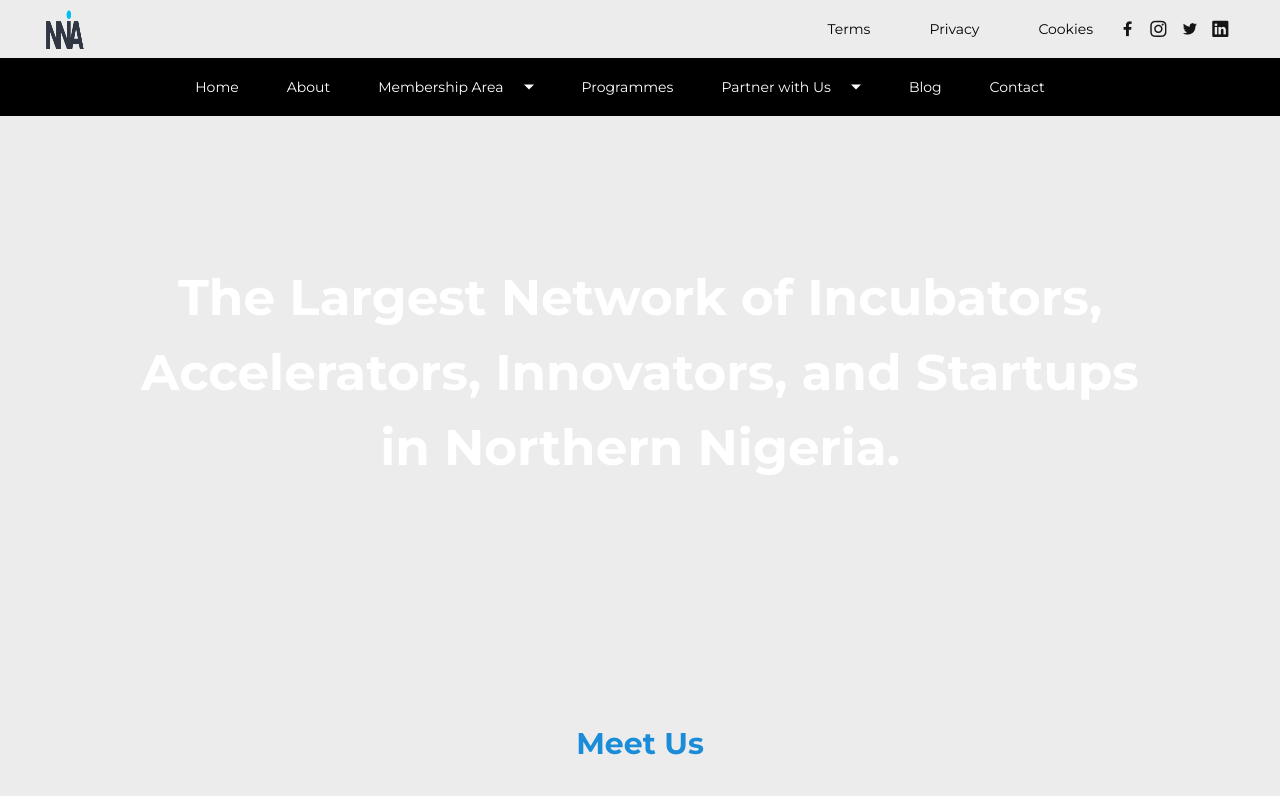
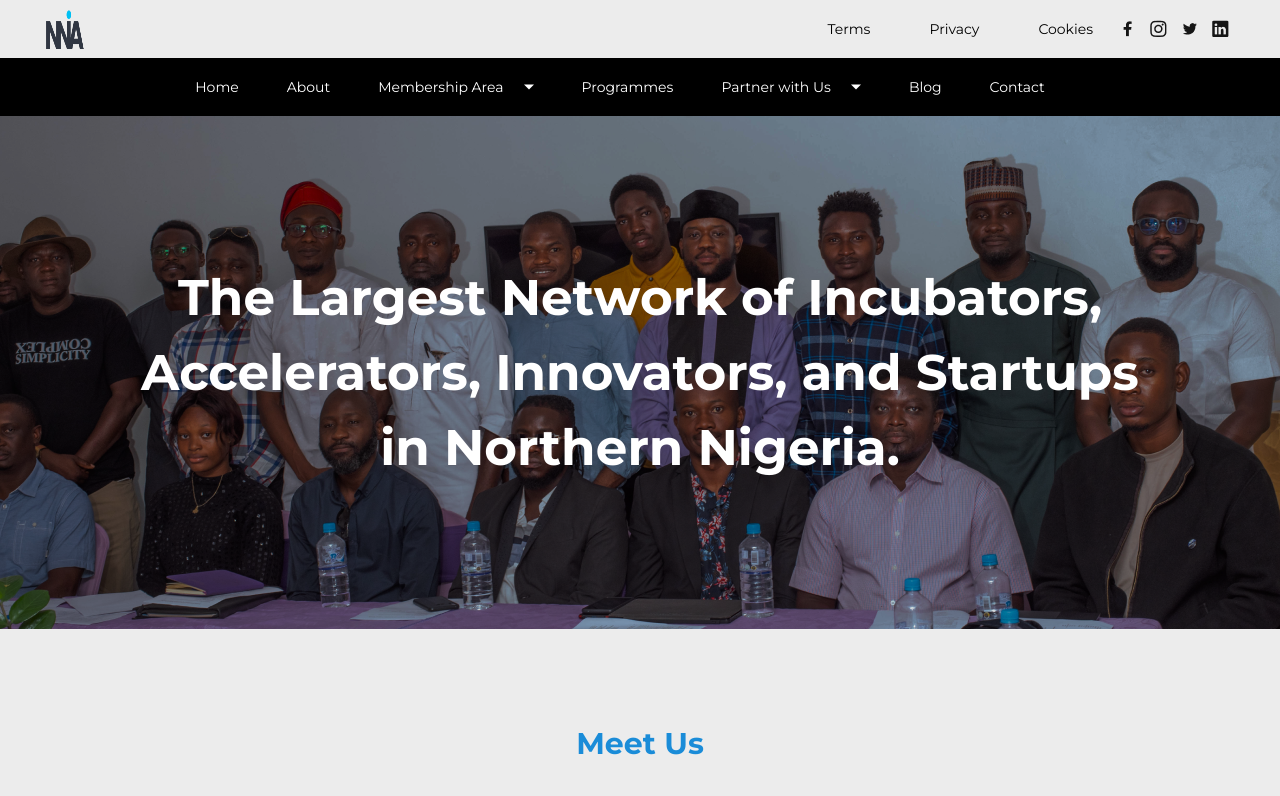
Before and after one commit to nHubNg/NNIA, a React (Vite) app: page / in a window 1280 px wide. Shown: the top 796 px of the page. Built offline with nearby package versions, Linux system fonts and the light colour scheme.

Commit message:
fixed error

```diff
--- a/src/index.css
+++ b/src/index.css
@@ -25,6 +25,10 @@
   background-image: url('../src/assets/about.png');
 }
 
+.hero{
+  background-image: url('../src/assets/bgg.png');
+}
+
 .eventt{
   background-image: url('../src/assets/events.png');
 }
--- a/src/pages/home/index.jsx
+++ b/src/pages/home/index.jsx
@@ -81,7 +81,7 @@ const Home = () => {
     <div className="font-montserrat bg-background">
       <Header
         description={"The Largest Network of Incubators, Accelerators, Innovators, and Startups in Northern Nigeria."}
-        img={"hero"}
+        back={"hero"}
       />
 
       <div className=" md:my-20 flex justify-center items-center flex-col mx-5 text-center md:text-left md:mx-16">
```
